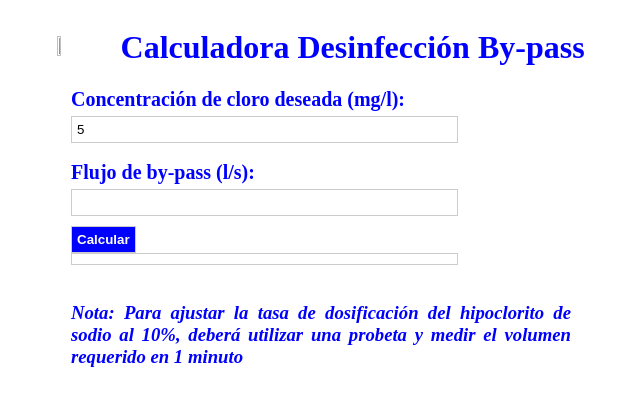
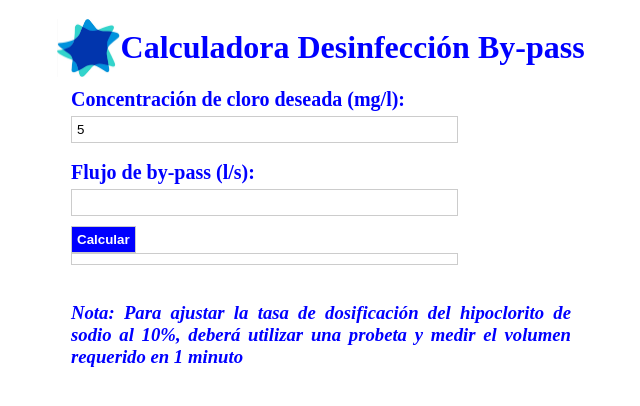
Before and after one commit to krogot33/calculadoraHipoclorito, a plain HTML site: page index.html in a window 1280 px wide. Shown: the whole page, without its empty margins (319-959 px from the left). Drawn offline with Linux system fonts and the light colour scheme; the site is published under a folder, as on GitHub Pages, so addresses that start at the root find nothing.

Commit message:
Update index.html
changed the directory of img

```diff
--- a/index.html
+++ b/index.html
@@ -8,7 +8,7 @@
 </head>
 <body>
   <div class=Container>
-    <img src="/imagen.jpg">
+    <img src="./imagen.jpg">
   <h1>Calculadora Desinfección By-pass</h1></div>
 
 
```
